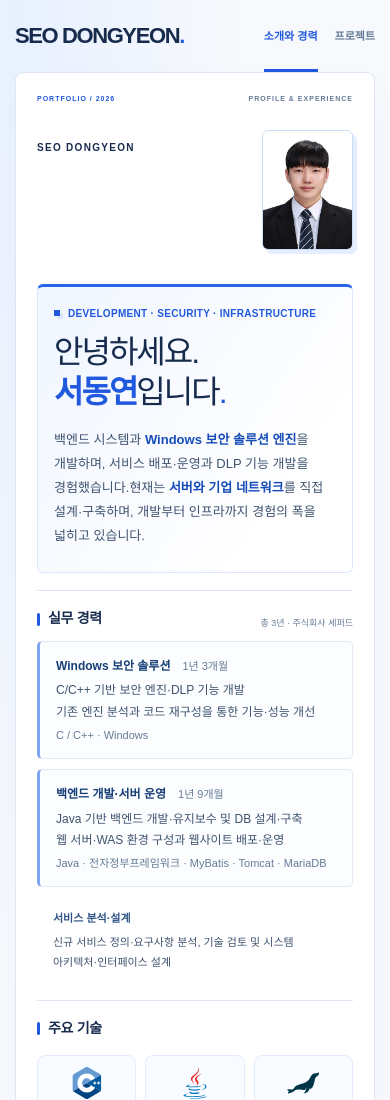
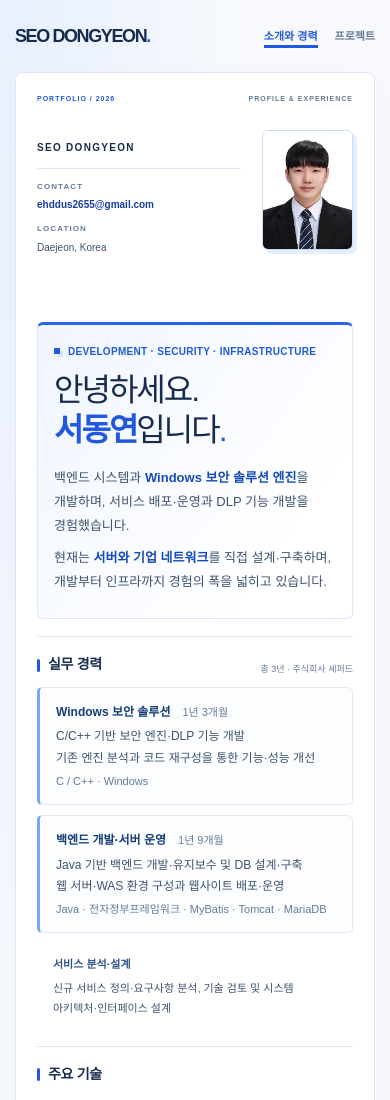
Before and after one commit to sdydy0298-dotcom/portfolio, a website: page index.html in a window 390 px wide. Shown: the top 1100 px of the page. Drawn offline with Linux system fonts and the light colour scheme.

Commit message:
Align portfolio navigation and project headers; add contact and spacing

```diff
--- a/app.js
+++ b/app.js
@@ -410,8 +410,7 @@ function notes(project) {
     ${c.teamResult ? `<h3 class="detail-section-title">팀 연동 결과</h3><p class="detail-intro">${c.teamResult}</p>` : ''}
     ${c.checks?.length ? `<h3 class="detail-section-title">구축 결과</h3>${workList(c.checks)}` : ''}
     <h3 class="detail-section-title">사용 기술·도구</h3>
-    <dl class="technology-areas">${c.techAreas.map(([label, body]) => `<div><dt>${escapeHTML(label)}</dt><dd>${escapeHTML(body)}</dd></div>`).join('')}</dl>
-    <p class="detail-intro"><b>사용 도구</b> · ${c.tools.map(escapeHTML).join(' · ')}</p>
+    <dl class="technology-areas">${c.techAreas.map(([label, body]) => `<div><dt>${escapeHTML(label)}</dt><dd>${escapeHTML(body)}</dd></div>`).join('')}<div><dt>사용 도구</dt><dd>${c.tools.map(escapeHTML).join(' · ')}</dd></div></dl>
     <h3 class="detail-section-title">문제 해결</h3>
     ${c.troubles.map(trouble => `<article class="trouble-note">
       <h4>${trouble.title}</h4><dl>
--- a/index.html
+++ b/index.html
@@ -3,7 +3,7 @@
 <body><a class="skip" href="#main">본문으로 바로가기</a><div class="site-shell">
 <header class="masthead"><a class="wordmark" href="#profile" aria-label="서동연 소개로 이동">SEO DONGYEON<span>.</span></a><nav aria-label="페이지 선택"><a href="#profile" aria-current="page"><span>01</span> 소개와 경력</a><a href="#projects"><span>02</span> 프로젝트</a></nav></header>
 <main id="main"><section class="page profile-page" id="profile" aria-labelledby="profile-title"><div class="page-topline"><span>PORTFOLIO / 2026</span><span>PROFILE & EXPERIENCE</span></div>
-<div class="profile-grid"><aside class="identity"><div class="portrait-frame"><img class="portrait" src="/assets/profile.jpg" alt="서동연 프로필 사진" width="323" height="430" fetchpriority="high"></div><p class="english-name">SEO DONGYEON</p></aside>
+<div class="profile-grid"><aside class="identity"><div class="portrait-frame"><img class="portrait" src="/assets/profile.jpg" alt="서동연 프로필 사진" width="323" height="430" fetchpriority="high"></div><p class="english-name">SEO DONGYEON</p><div class="identity-rule"></div><div class="identity-contact"><p class="small-label">CONTACT</p><a class="contact-email" href="mailto:ehddus2655@gmail.com">ehddus2655@gmail.com</a><p class="small-label contact-location-label">LOCATION</p><p class="contact-location">Daejeon, Korea</p></div></aside>
 <div class="profile-body"><div class="intro"><p class="kicker">DEVELOPMENT · SECURITY · INFRASTRUCTURE</p><h1 id="profile-title">안녕하세요.<br><strong>서동연</strong>입니다<span class="accent">.</span></h1><p class="intro-text"><span>백엔드 시스템과 <strong>Windows 보안 솔루션 엔진</strong>을 개발하며, 서비스 배포·운영과 DLP 기능 개발을 경험했습니다.</span><span>현재는 <strong>서버와 기업 네트워크</strong>를 직접 설계·구축하며, 개발부터 인프라까지 경험의 폭을 넓히고 있습니다.</span></p></div>
 <section class="resume-section" aria-labelledby="career-title"><div class="section-heading"><h2 id="career-title">실무 경력</h2><span>총 3년 · 주식회사 세퍼드</span></div><div class="career-row"><div class="row-meta"><b>Windows 보안 솔루션</b><span>1년 3개월</span></div><div><p>C/C++ 기반 보안 엔진·DLP 기능 개발<br>기존 엔진 분석과 코드 재구성을 통한 기능·성능 개선</p><small>C / C++ · Windows</small></div></div><div class="career-row"><div class="row-meta"><b>백엔드 개발·서버 운영</b><span>1년 9개월</span></div><div><p>Java 기반 백엔드 개발·유지보수 및 DB 설계·구축<br>웹 서버·WAS 환경 구성과 웹사이트 배포·운영</p><small>Java · 전자정부프레임워크 · MyBatis · Tomcat · MariaDB</small></div></div><p class="career-design"><b>서비스 분석·설계</b><span>신규 서비스 정의·요구사항 분석, 기술 검토 및 시스템 아키텍처·인터페이스 설계</span></p></section>
 <section class="resume-section core-skills" aria-labelledby="skills-title"><div class="section-heading"><h2 id="skills-title">주요 기술</h2></div>
@@ -30,6 +30,6 @@
 <li class="credential-row"><span class="credential-name">COS Pro(C) 2급</span><time class="credential-date" datetime="2019-12">2019.12</time></li>
 </ol></section></div></div></div>
 </section>
-<section class="page projects-page" id="projects" aria-labelledby="projects-title" hidden><div class="projects-heading"><h1 id="projects-title">Project</h1></div><div id="project-list"><p>프로젝트를 불러오고 있습니다.</p></div><noscript><p>JavaScript를 활성화하면 ALEPH Arena와 Enterprise Network의 프로젝트 요약과 사진을 볼 수 있습니다.</p></noscript></section></main>
+<section class="page projects-page" id="projects" aria-labelledby="projects-title" hidden><div class="page-topline"><span>PORTFOLIO / 2026</span><span>PROJECTS</span></div><div class="projects-heading"><h1 id="projects-title">Project</h1></div><div id="project-list"><p>프로젝트를 불러오고 있습니다.</p></div><noscript><p>JavaScript를 활성화하면 ALEPH Arena와 Enterprise Network의 프로젝트 요약과 사진을 볼 수 있습니다.</p></noscript></section></main>
 <footer class="site-footer"><span>© 2026 SEO DONGYEON</span></footer></div>
 <dialog id="project-dialog" aria-labelledby="dialog-title"><div class="dialog-bar"><span>PROJECT NOTES</span><button id="close-dialog" type="button" aria-label="프로젝트 상세 닫기">닫기 <span>×</span></button></div><div id="dialog-content"></div></dialog></body></html>
--- a/styles.css
+++ b/styles.css
@@ -21,8 +21,8 @@ h1, h2, h3, p { margin-top: 0; }
 .masthead { min-height: 88px; display: flex; align-items: center; justify-content: space-between; gap: 30px; }
 .wordmark { flex-shrink: 0; font-size: 25px; font-weight: 850; letter-spacing: -1.4px; }
 .wordmark span, .accent { color: var(--blue); }
-.masthead nav { display: flex; min-width: 0; align-self: stretch; gap: 28px; }
-.masthead nav a { display: flex; align-items: center; gap: 8px; padding: 4px 2px 0; border-bottom: 3px solid transparent; font-weight: 650; font-size: 13px; color: var(--muted); }
+.masthead nav { display: flex; min-width: 0; align-self: center; gap: 28px; }
+.masthead nav a { display: flex; align-items: center; gap: 8px; padding: 6px 2px 3px; border-bottom: 3px solid transparent; font-weight: 650; font-size: 13px; color: var(--muted); }
 .masthead nav a span { font-size: 10px; letter-spacing: 1px; }
 .masthead nav a[aria-current] { color: var(--blue); border-bottom-color: var(--blue); }
 .masthead nav a:hover { color: var(--blue); }
@@ -241,7 +241,7 @@ body.dialog-open { overflow: hidden; }
   .portrait-frame { box-shadow: 4px 4px 0 #e5eeff; }
   .site-shell { padding: 0 15px; }
   .masthead { min-height: 72px; gap: 12px; }
-  .wordmark { font-size: 22px; }
+  .wordmark { font-size: 18px; }
   .masthead nav { gap: 17px; }
   .masthead nav a { padding: 3px 0 0; font-size: 11px; gap: 4px; }
   .masthead nav a span { display: none; }
@@ -421,3 +421,33 @@ body.dialog-open { overflow: hidden; }
 .career-design b { color: #315587; }
 @media(max-width:650px) { .intro { padding: 18px 16px 3px; } .intro h1 { font-size: 32px; } .career-design { grid-template-columns: 1fr; gap: 4px; } }
 @media print { .intro { padding: 12px 16px 0; } .intro h1 { font-size: 28px; } .career-row { padding: 9px 12px; } }
+
+
+/* Keep the original design while aligning both page headings and navigation. */
+.profile-page { padding-bottom: 32px; }
+.projects-page .projects-heading { margin-top: 16px; }
+.intro-text > span { display: block; }
+.intro-text > span + span { margin-top: 8px; }
+
+/* Contact details in the existing photo sidebar, without an extra card. */
+.identity-contact { font-size: 12px; line-height: 1.7; }
+.identity-contact .small-label { margin-bottom: 5px; }
+.identity-contact .contact-location-label { margin-top: 17px; }
+.contact-email { display: block; color: var(--blue-dark); font-size: 11px; font-weight: 650; overflow-wrap: anywhere; }
+.contact-email:hover { color: var(--blue); text-decoration: underline; text-underline-offset: 3px; }
+.contact-location { margin: 0; font-size: 12px; color: var(--body); }
+@media screen and (max-width: 700px) {
+  .profile-page { padding-bottom: 24px; }
+  .projects-page .projects-heading { margin-top: 13px; }
+  .identity { min-height: 166px; }
+  .identity .identity-rule { display: block; margin: 12px 0 11px; }
+  .identity .small-label { display: block; font-size: 8px; letter-spacing: 1.1px; margin-bottom: 3px; }
+  .identity-contact .contact-location-label { margin-top: 9px; }
+  .contact-email { font-size: 10px; }
+  .contact-location { font-size: 10px; }
+}
+@media screen and (max-width: 360px) {
+  .wordmark { font-size: 15px; letter-spacing: -.8px; }
+  .masthead nav { gap: 10px; }
+}
+@media print { .profile-page { padding-bottom: 0; } }
```
